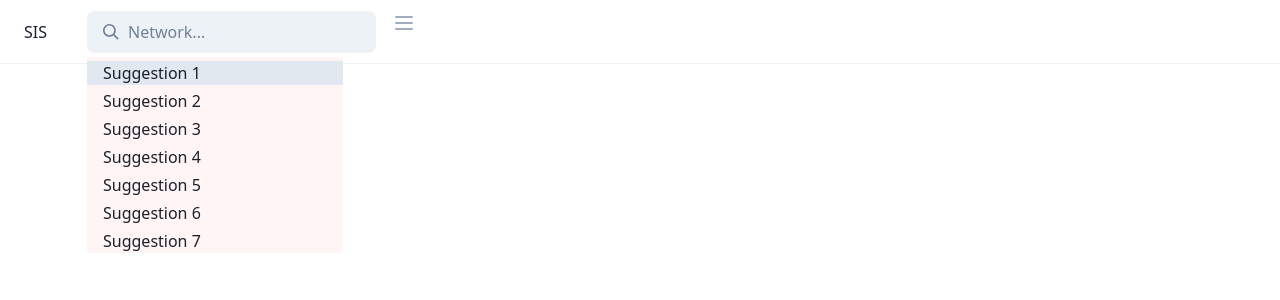
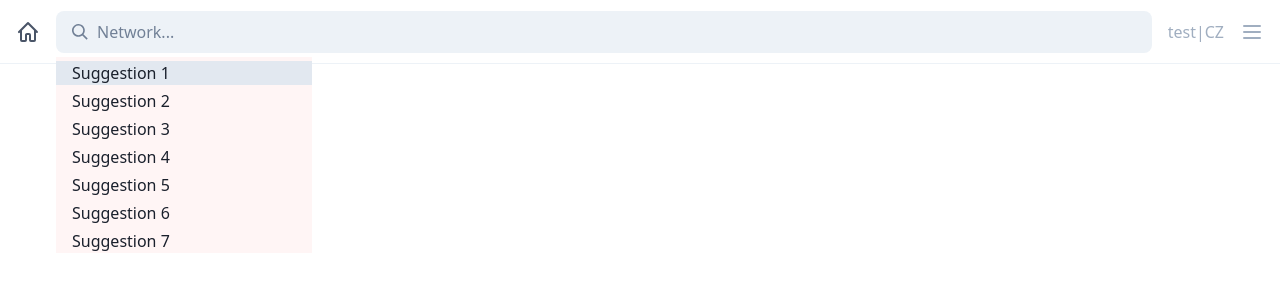
Before and after one commit to silesnet/sis-ui, a Vue app in the folder layout-design/: page / in a window 1280 px wide. Shown: the top 300 px of the page. Built offline with nearby package versions, Linux system fonts and the light colour scheme.

Commit message:
Tune navigation header spacing

```diff
--- a/layout-design/src/components/NavigationBar.vue
+++ b/layout-design/src/components/NavigationBar.vue
@@ -1,21 +1,13 @@
 <template>
-  <div class="flex items-center h-16 bg-white border-b border-gray-200">
-    <div class="relative w-full px-6 mx-auto max-w-screen">
-      <div class="flex items-center -mx-6">
-        <div class="pl-6 pr-6">
-          <div class="flex items-center">
-            <a href="#" class="block">SIS</a>
-          </div>
-        </div>
-        <nav class="relative flex flex-grow">
-          <div class="px-4">
-            <Search :suggestions="suggestions" />
-          </div>
-          <Menu :items="menuItems" />
-        </nav>
-      </div>
-    </div>
-  </div>
+  <nav class="flex items-center w-full h-16 px-4 py-6 bg-white border-b border-gray-200">
+      <a href="#" class="block text-gray-700">
+        <svg class="w-6 h-6 fill-current" viewBox="0 0 24 24">
+          <path d="M13 20v-5h-2v5a2 2 0 0 1-2 2H6a2 2 0 0 1-2-2v-7.59l-.3.3a1 1 0 1 1-1.4-1.42l9-9a1 1 0 0 1 1.4 0l9 9a1 1 0 0 1-1.4 1.42l-.3-.3V20a2 2 0 0 1-2 2h-3a2 2 0 0 1-2-2zm5 0v-9.59l-6-6-6 6V20h3v-5c0-1.1.9-2 2-2h2a2 2 0 0 1 2 2v5h3z"/></svg>
+      </a>
+      <Search :suggestions="suggestions" class="flex-grow ml-4" />
+      <a href="#" class="block ml-4 text-gray-500">test|CZ</a>
+      <Menu :items="menuItems" class="ml-4"/>
+  </nav>
 </template>
 
 <script>
```
Also changed, not shown: 1 other file (tests, documents, lock files or other folders).
